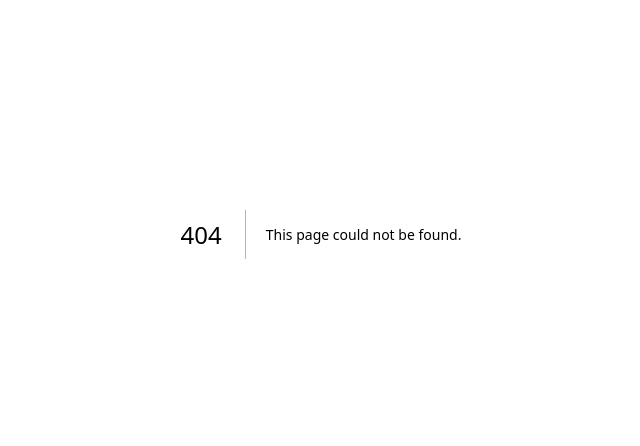
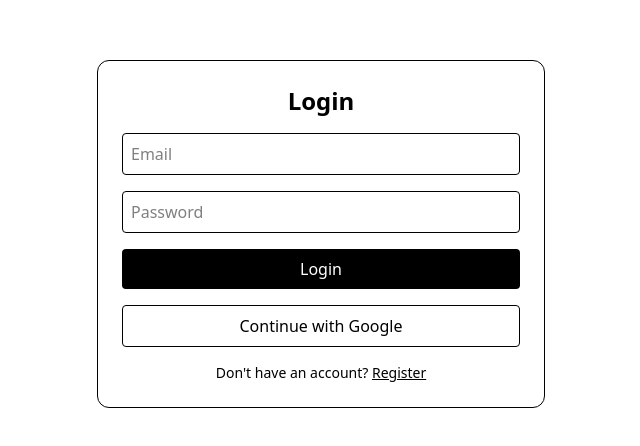
Before and after one commit to niloyahmadramjan/jowelstore, a Next.js app: page /login in a window 1280 px wide. Before the commit this address had no page. Shown: the part 166-612 px from the top of the page, without its empty margins (319-959 px from the left). Built offline with nearby package versions, Linux system fonts and the light colour scheme.

Commit message:
created google provider auth and simple login register page

```diff
--- /dev/null
+++ b/app/api/auth/[...nextauth]/route.ts
@@ -0,0 +1,2 @@
+import { handlers } from "@/auth" // Referring to the auth.ts we just created
+export const { GET, POST } = handlers
--- a/app/api/auth/register/route.ts
+++ b/app/api/auth/register/route.ts
@@ -24,7 +24,7 @@ export async function POST(req: NextRequest) {
     }
 
     const hashed_pass = await bcrypt.hash(password, 10);
-    const user = await User.create({ name, email, hashed_pass, mobile });
+    const user = await User.create({ name, email, password: hashed_pass, mobile });
     return NextResponse.json({
       data: user,
       message: "Congratulation your account created successfully.",
--- a/app/layout.tsx
+++ b/app/layout.tsx
@@ -1,20 +1,10 @@
 import type { Metadata } from "next";
-import { Geist, Geist_Mono } from "next/font/google";
 import "./globals.css";
-
-const geistSans = Geist({
-  variable: "--font-geist-sans",
-  subsets: ["latin"],
-});
-
-const geistMono = Geist_Mono({
-  variable: "--font-geist-mono",
-  subsets: ["latin"],
-});
+import Provider from "@/global/Provider";
 
 export const metadata: Metadata = {
-  title: "Create Next App",
-  description: "Generated by create next app",
+  title: "Jowel Store",
+  description: "To fast delivery app",
 };
 
 export default function RootLayout({
@@ -23,11 +13,10 @@ export default function RootLayout({
   children: React.ReactNode;
 }>) {
   return (
-    <html
-      lang="en"
-      className={`${geistSans.variable} ${geistMono.variable} h-full antialiased`}
-    >
-      <body className="min-h-full flex flex-col">{children}</body>
+    <html lang="en" className="w-full min-h-screen">
+      <body className="min-h-full ">
+        <Provider>{children}</Provider>
+      </body>
     </html>
   );
 }
--- /dev/null
+++ b/app/login/page.tsx
@@ -0,0 +1,83 @@
+"use client";
+
+import { useState } from "react";
+import { signIn } from "next-auth/react";
+import { useRouter } from "next/navigation";
+
+export default function LoginPage() {
+  const router = useRouter();
+
+  const [email, setEmail] = useState("");
+  const [password, setPassword] = useState("");
+  const [loading, setLoading] = useState(false);
+
+  const handleLogin = async (e: React.FormEvent) => {
+    e.preventDefault();
+    setLoading(true);
+
+    const res = await signIn("credentials", {
+      email,
+      password,
+      redirect: false,
+    });
+
+    setLoading(false);
+
+    if (res?.error) {
+      alert("Invalid credentials");
+    } else {
+      router.push("/dashboard");
+    }
+  };
+
+  return (
+    <div className="flex min-h-screen items-center justify-center">
+      <form
+        onSubmit={handleLogin}
+        className="w-full max-w-md p-6 border rounded-xl space-y-4"
+      >
+        <h2 className="text-2xl font-bold text-center">Login</h2>
+
+        <input
+          type="email"
+          placeholder="Email"
+          className="w-full p-2 border rounded"
+          value={email}
+          onChange={(e) => setEmail(e.target.value)}
+        />
+
+        <input
+          type="password"
+          placeholder="Password"
+          className="w-full p-2 border rounded"
+          value={password}
+          onChange={(e) => setPassword(e.target.value)}
+        />
+
+        <button
+          type="submit"
+          disabled={loading}
+          className="w-full bg-black text-white py-2 rounded"
+        >
+          {loading ? "Loading..." : "Login"}
+        </button>
+
+        {/* Google Login */}
+        <button
+          type="button"
+          onClick={() => signIn("google")}
+          className="w-full border py-2 rounded"
+        >
+          Continue with Google
+        </button>
+
+        <p className="text-sm text-center">
+          Don't have an account?{" "}
+          <a href="/register" className="underline">
+            Register
+          </a>
+        </p>
+      </form>
+    </div>
+  );
+}
--- /dev/null
+++ b/app/register/page.tsx
@@ -0,0 +1,100 @@
+"use client";
+
+import { useState } from "react";
+import axios from "axios";
+import { useRouter } from "next/navigation";
+
+export default function RegisterPage() {
+  const router = useRouter();
+
+  const [form, setForm] = useState({
+    name: "",
+    email: "",
+    password: "",
+    mobile: "",
+  });
+
+  const [loading, setLoading] = useState(false);
+
+  const handleRegister = async (e: React.FormEvent) => {
+    e.preventDefault();
+    setLoading(true);
+
+    try {
+      const res = await axios.post("/api/auth/register", form);
+
+      alert(res.data.message || "Account created!");
+      router.push("/login");
+    } catch (error: any) {
+      alert(error?.response?.data?.message || "Error");
+    } finally {
+      setLoading(false);
+    }
+  };
+
+  return (
+    <div className="flex min-h-screen items-center justify-center">
+      <form
+        onSubmit={handleRegister}
+        className="w-full max-w-md p-6 border rounded-xl space-y-4"
+      >
+        <h2 className="text-2xl font-bold text-center">Register</h2>
+
+        <input
+          type="text"
+          placeholder="Name"
+          className="w-full p-2 border rounded"
+          value={form.name}
+          onChange={(e) =>
+            setForm({ ...form, name: e.target.value })
+          }
+        />
+
+        <input
+          type="email"
+          placeholder="Email"
+          className="w-full p-2 border rounded"
+          value={form.email}
+          onChange={(e) =>
+            setForm({ ...form, email: e.target.value })
+          }
+        />
+
+        <input
+          type="password"
+          placeholder="Password"
+          className="w-full p-2 border rounded"
+          value={form.password}
+          onChange={(e) =>
+            setForm({ ...form, password: e.target.value })
+          }
+        />
+
+        <input
+          type="text"
+          placeholder="Phone"
+          className="w-full p-2 border rounded"
+          value={form.mobile}
+          onChange={(e) =>
+            setForm({ ...form, mobile: e.target.value })
+          }
+        />
+
+        <button
+          type="submit"
+          disabled={loading}
+          className="w-full bg-black text-white py-2 rounded"
+        >
+          {loading ? "Loading..." : "Register"}
+        </button>
+
+        <p className="text-sm text-center">
+          Already have an account?{" "}
+          <a href="/login" className="underline">
+            Login
+          </a>
+        </p>
+      </form>
+    </div>
+  );
+}
--- /dev/null
+++ b/auth.ts
@@ -0,0 +1,101 @@
+import NextAuth from "next-auth";
+import Credentials from "next-auth/providers/credentials";
+import connectDb from "./lib/db";
+import User from "./models/user.model";
+import bcrypt from "bcryptjs";
+import Google from "next-auth/providers/google";
+
+export const { handlers, signIn, signOut, auth } = NextAuth({
+  providers: [
+    Credentials({
+      credentials: {
+        email: {
+          type: "email",
+          label: "Email",
+          placeholder: "jowelstore@gmail.com",
+        },
+        password: {
+          type: "password",
+          label: "Password",
+          placeholder: "*****",
+        },
+      },
+      async authorize(credentials) {
+        try {
+          if (!credentials?.email || !credentials?.password) {
+            return null;
+          }
+          await connectDb();
+          const email = (credentials.email as string).toLowerCase();
+          const password = credentials.password as string;
+          const user = await User.findOne({ email });
+          if (!user) return null;
+          const is_match = await bcrypt.compare(password, user.password);
+          if (!is_match) {
+            return null;
+          }
+
+          return {
+            id: user._id.toString(),
+            email: user.email,
+            name: user.name,
+            role: user.role,
+          };
+        } catch (error) {
+          console.error("Auth error:", error);
+          return null;
+        }
+      },
+    }),
+    Google({
+      clientId: process.env.GOOGLE_CLIENT_ID!,
+      clientSecret: process.env.GOOGLE_CLIENT_SECRET!,
+    }),
+  ],
+  callbacks: {
+    // google provider
+    async signIn({ user, account }) {
+      if (account?.provider == "google") {
+        await connectDb();
+        const db_user = await User.findOne({ email: user.email });
+        if (!db_user) {
+          let db_user = await User.create({
+            name: user.name,
+            email: user.email,
+            image: user.image,
+          });
+        }
+        user.id = db_user._id.toString();
+        user.role = db_user.role.toString();
+      }
+      return true;
+    },
+    jwt({ token, user }) {
+      if (user) {
+        token.id = user.id;
+        token.name = user.name;
+        token.email = user.email;
+        token.role = user.role;
+      }
+      return token;
+    },
+    session({ session, token }) {
+      if (session.user) {
+        session.user.id = token.id as string;
+        session.user.name = token.name as string;
+        session.user.email = token.email as string;
+        session.user.role = token.role as string;
+      }
+      return session;
+    },
+  },
+  pages: {
+    signIn: "/login",
+    error: "/login",
+  },
+  session: {
+    strategy: "jwt",
+    maxAge: 10 * 24 * 60 * 60,
+  },
+  secret: process.env.AUTH_SECRET,
+});
--- /dev/null
+++ b/global/Provider.tsx
@@ -0,0 +1,13 @@
+"user client"
+import { SessionProvider } from 'next-auth/react'
+import React, { ReactNode } from 'react'
+
+function Provider({children}: {children:ReactNode}) {
+  return (
+    <SessionProvider>
+        {children}
+    </SessionProvider>
+  )
+}
+
+export default Provider
--- a/models/user.model.ts
+++ b/models/user.model.ts
@@ -4,8 +4,9 @@ interface int_user {
   _id?: mongoose.Types.ObjectId;
   name: string;
   email: string;
-  password: string;
+  password?: string;
   phone: string;
+  image?: string;
   role: "user" | "deliveryman" | "admin";
 }
 
@@ -20,11 +21,14 @@ const userScheema = new mongoose.Schema<int_user>(
     },
     password: {
       type: String,
-      required: true,
+      required: false,
     },
     phone: {
       type: String,
       required: false,
+    },
+    image: {
+      type: String,
     },
     role: {
       type: String,
@@ -35,5 +39,5 @@ const userScheema = new mongoose.Schema<int_user>(
   { timestamps: true },
 );
 
-const User = mongoose.models.User || mongoose.model("User", userScheema)
-export default User
+const User = mongoose.models.User || mongoose.model("User", userScheema);
+export default User;
--- /dev/null
+++ b/next-auth.d.ts
@@ -0,0 +1,10 @@
+declare module "next-auth" {
+  interface User {
+    id: string;
+    name: string;
+    email: string;
+    role: string;
+  }
+}
+
+export {}
--- a/package.json
+++ b/package.json
@@ -14,6 +14,7 @@
     "jsonwebtoken": "^9.0.3",
     "mongoose": "^9.3.1",
     "next": "16.2.0",
+    "next-auth": "5.0.0-beta.30",
     "react": "19.2.4",
     "react-dom": "19.2.4"
   },
```
Also changed, not shown: 1 other file (tests, documents, lock files or other folders).
